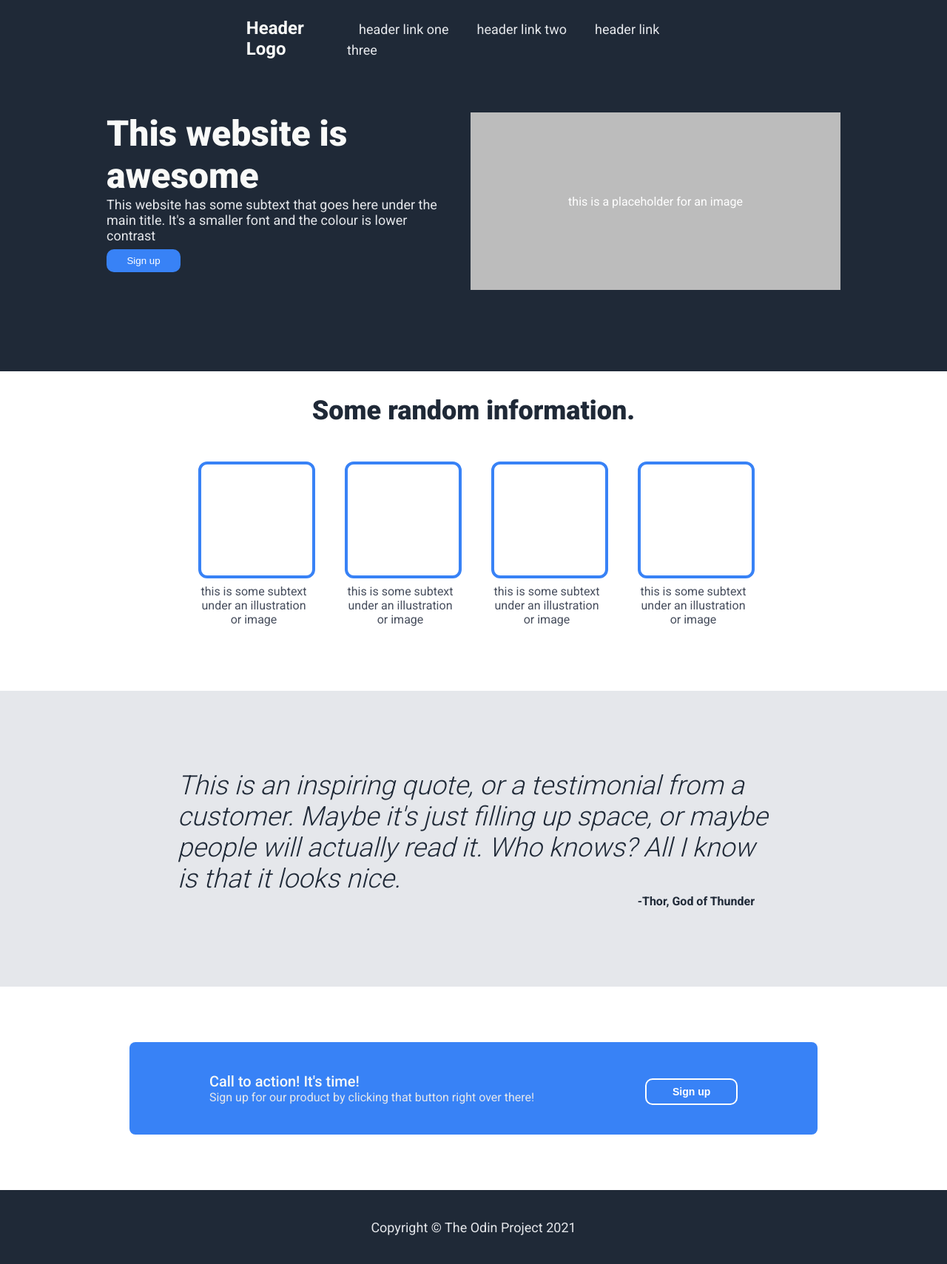
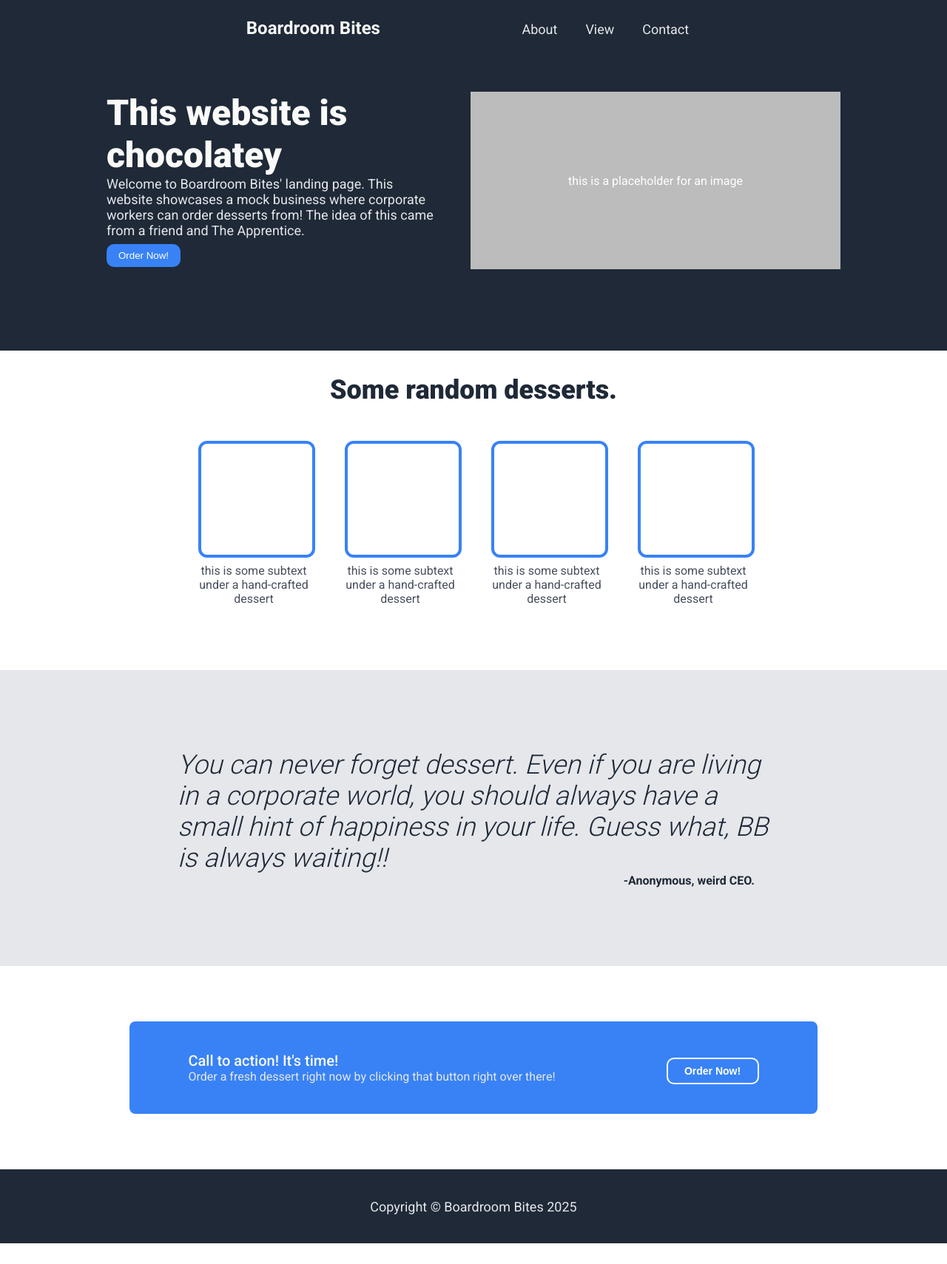
Before and after one commit to IamBull8905/landing-page, a plain HTML site: page index.html in a window 1280 px wide. Shown: the whole page at 74% size. After the commit the page ends 1681 px from the top, so only its background shows below. Drawn offline with Linux system fonts and the light colour scheme.

Commit message:
update the html to add a fake branding

```diff
--- a/index.html
+++ b/index.html
@@ -10,70 +10,70 @@
 <body>
     <div class = "header">
         <div class = "header-container">
-            <div class = "header-logo">Header Logo</div>
+            <div class = "header-logo">Boardroom Bites</div>
             <div class = "header-links">
-                <a href = "#">header link one</a>
-                <a href = "#">header link two</a>
-                <a href = "#">header link three</a>
+                <a href = "#">About</a>
+                <a href = "#">View</a>
+                <a href = "#">Contact</a>
             </div>
         </div>
     </div>
     <div class = "section-one">
         <div class = "left-elements">
-            <h1>This website is awesome</h1>
-            <p class = "secondary-text">This website has some subtext that goes here under the main title. It's a smaller font and the colour is lower contrast</p>
-            <button class = "button1">Sign up</button>
+            <h1>This website is chocolatey</h1>
+            <p class = "secondary-text">Welcome to Boardroom Bites' landing page. This website showcases a mock business where corporate workers can order desserts from! The idea of this came from a friend and The Apprentice.</p>
+            <button class = "button1">Order Now!</button>
         </div>
         <div class = "right-elements">
             <p class = "image-placeholder">this is a placeholder for an image</p>
         </div>
     </div>
     <div class = "section-two">
-        <h2>Some random information.</h2>
+        <h2>Some random desserts.</h2>
         <div class = "all-cards">
             <div class = "card">
                 <div class = "card-content">
-                    <div class = "img-placeholder-2"></div> <!-- Use knowledge of the box model to style this bad boy up-->
-                    <p class = "subtext2">this is some subtext under an illustration or image</p>
+                    <div class = "img-placeholder-2"></div>
+                    <p class = "subtext2">this is some subtext under a hand-crafted dessert</p>
                 </div>
             </div>
             <div class = "card">
                 <div class = "card-content">
-                    <div class = "img-placeholder-2"></div> <!-- Use knowledge of the box model to style this bad boy up-->
-                    <p class = "subtext2">this is some subtext under an illustration or image</p>
+                    <div class = "img-placeholder-2"></div>
+                    <p class = "subtext2">this is some subtext under a hand-crafted dessert</p>
                 </div>
             </div>
             <div class = "card">
                 <div class = "card-content">
-                    <div class = "img-placeholder-2"></div> <!-- Use knowledge of the box model to style this bad boy up-->
-                    <p class = "subtext2">this is some subtext under an illustration or image</p>
+                    <div class = "img-placeholder-2"></div>
+                    <p class = "subtext2">this is some subtext under a hand-crafted dessert</p>
                 </div>
             </div>
             <div class = "card">
                 <div class = "card-content">
-                    <div class = "img-placeholder-2"></div> <!-- Use knowledge of the box model to style this bad boy up-->
-                    <p class = "subtext2">this is some subtext under an illustration or image</p>
+                    <div class = "img-placeholder-2"></div>
+                    <p class = "subtext2">this is some subtext under a hand-crafted dessert</p>
                 </div>
             </div>
         </div>
     </div>
     <div class = "section-three">
         <div class = "text-container">
-            <blockquote>This is an inspiring quote, or a testimonial from a customer. Maybe it's just filling up space, or maybe people will actually read it. Who knows? All I know is that it looks nice.</blockquote>
-            <p class = "quoter">-Thor, God of Thunder</p>
+            <blockquote>You can never forget dessert. Even if you are living in a corporate world, you should always have a small hint of happiness in your life. Guess what, BB is always waiting!!</blockquote>
+            <p class = "quoter">-Anonymous, weird CEO.</p>
         </div>
     </div>
     <div class = "section-four">
         <div class = "bar">
             <div class = "left-text">
                 <p class = "cta-text">Call to action! It's time!</p>
-                <p class = "cta-subtext">Sign up for our product by clicking that button right over there!</p>
+                <p class = "cta-subtext">Order a fresh dessert right now by clicking that button right over there!</p>
             </div>
-            <button class = "right-button">Sign up</button>
+            <button class = "right-button">Order Now!</button>
         </div>
     </div>
     <div class = "footer">
-        <p>Copyright &copy The Odin Project 2021</p>
+        <p>Copyright &copy Boardroom Bites 2025</p>
     </div>
 </body>
 </html>
```
